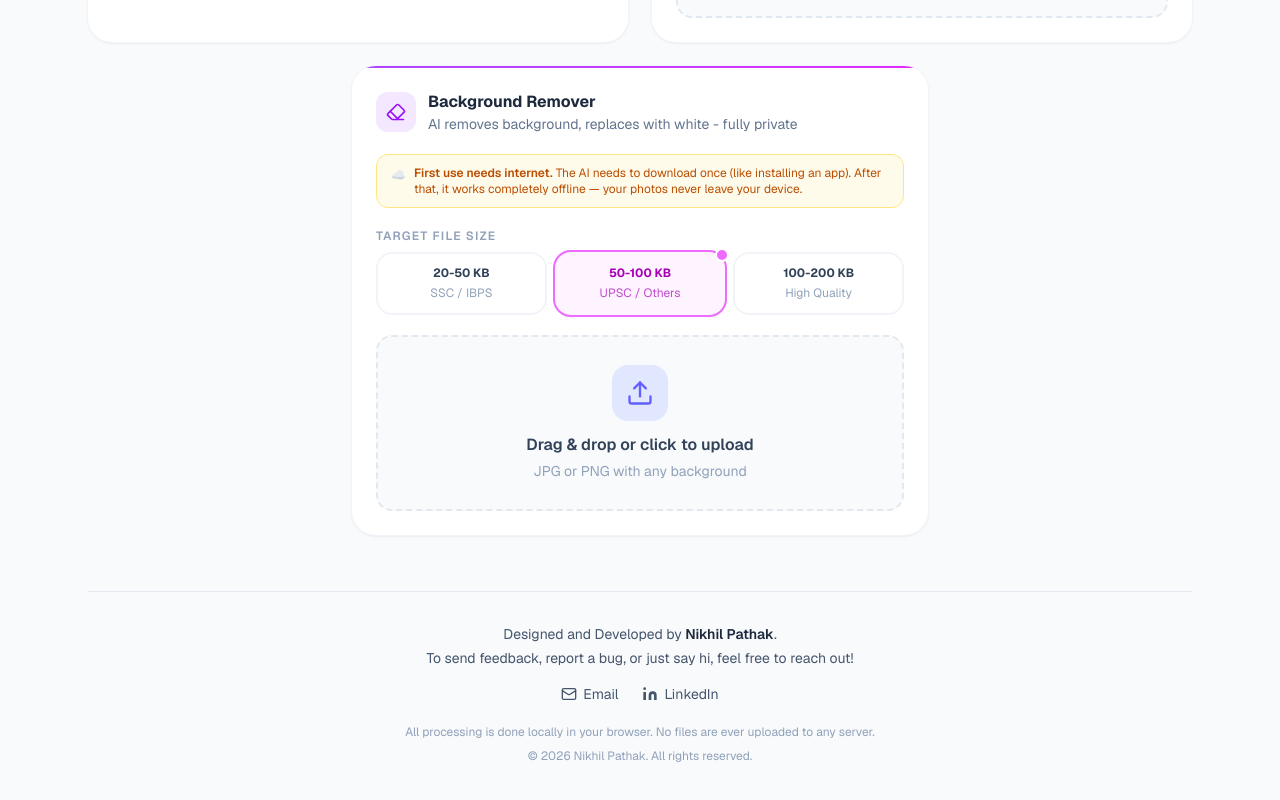
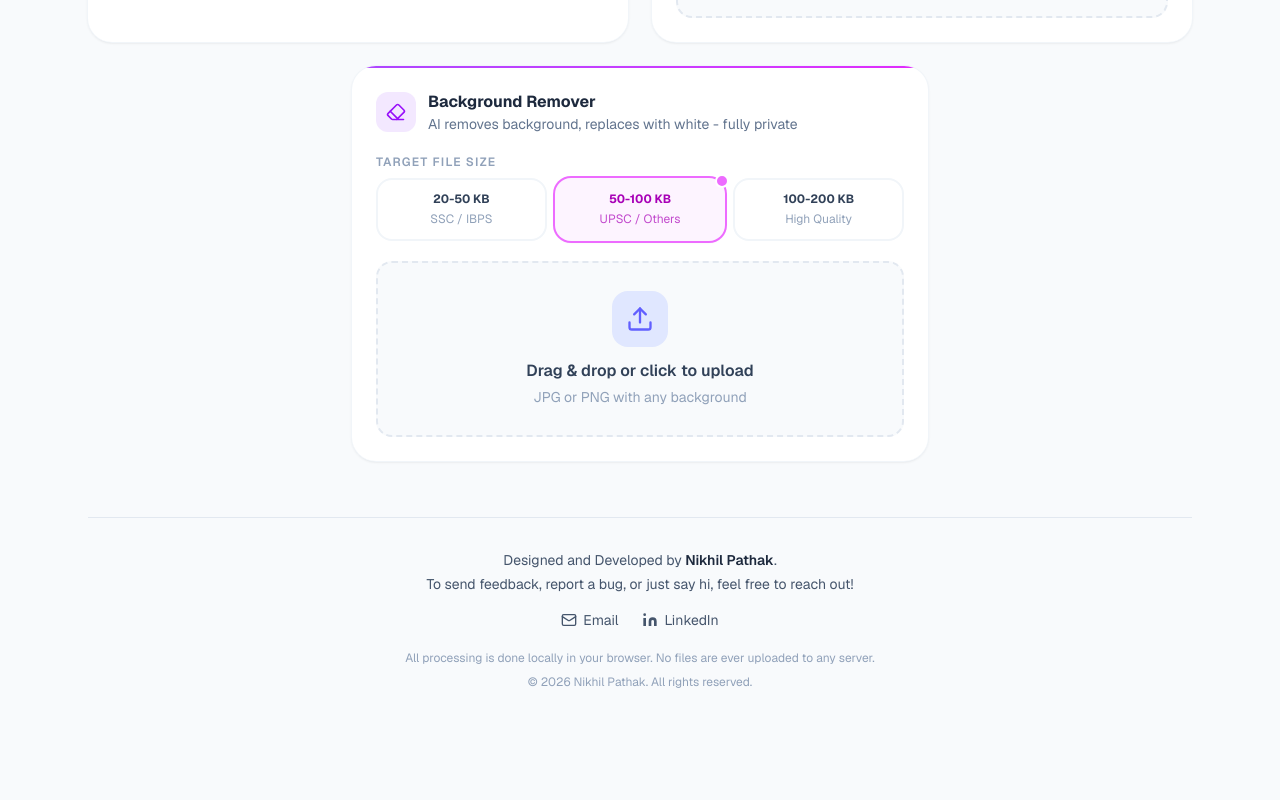
Before and after one commit to pixxel-nikhill/govt-form-companion, a Next.js app: page / in a window 1280 px wide. Shown: the part 1262-2062 px from the top of the page. After the commit the page ends 2016 px from the top, so only its background shows below. Built offline with nearby package versions, Linux system fonts and the light colour scheme.

Commit message:
removed the internet waring linese

```diff
--- a/src/components/tools/BgRemoverTool.tsx
+++ b/src/components/tools/BgRemoverTool.tsx
@@ -175,15 +175,7 @@ export default function BgRemoverTool() {
         </div>
       </div>
 
-      <div className="flex items-start gap-2 rounded-xl bg-amber-50 border border-amber-200 px-3.5 py-2.5 text-xs text-amber-700">
-        <span className="mt-0.5">☁️</span>
-        <p>
-          <span className="font-semibold">First use needs internet.</span>{" "}
-          The AI needs to download once (like installing an app). After that, it works completely offline — your photos never leave your device.
-        </p>
-      </div>
-
-      <div className="space-y-2">
+<div className="space-y-2">
         <p className="text-xs font-semibold uppercase tracking-widest text-slate-400">Target File Size</p>
         <div className="grid grid-cols-3 gap-2">
           {PRESETS.map((p, i) => (
```
